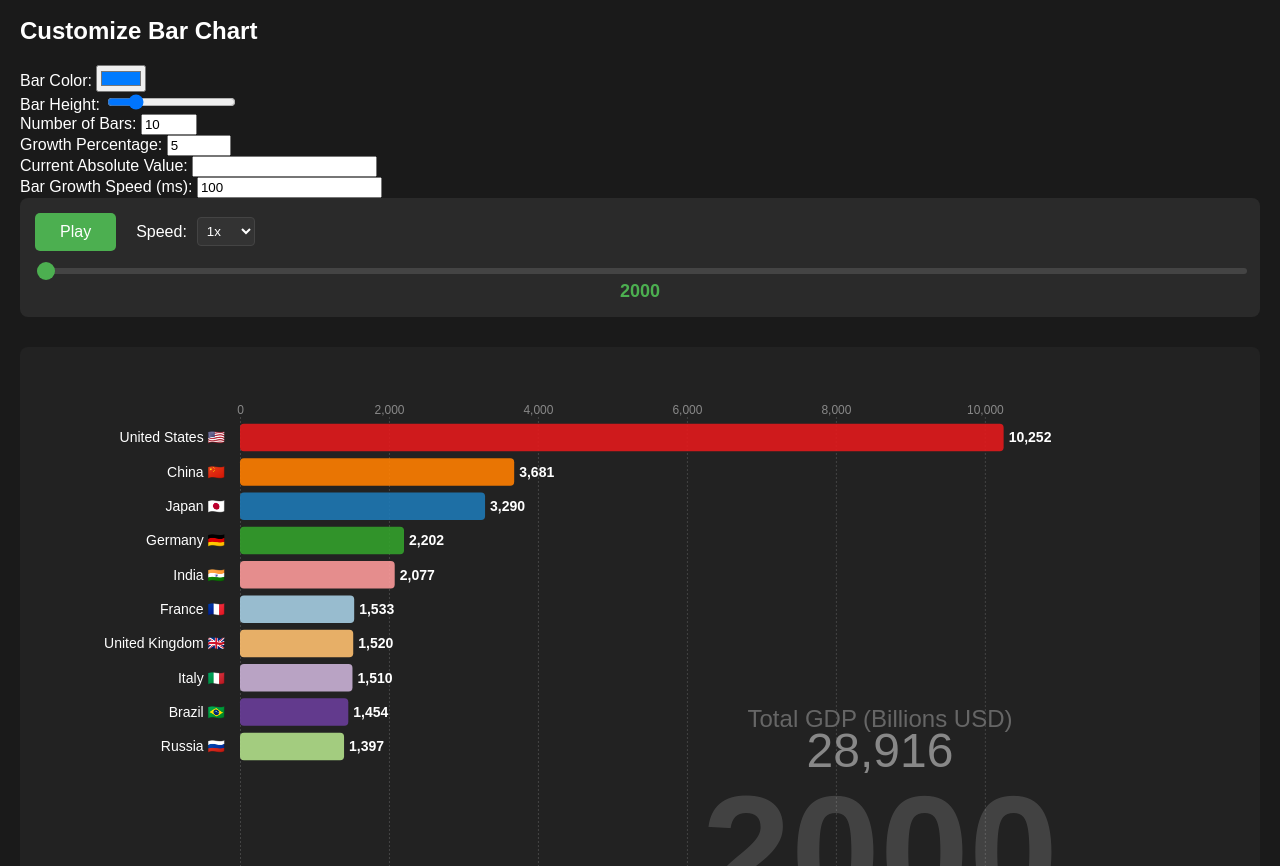
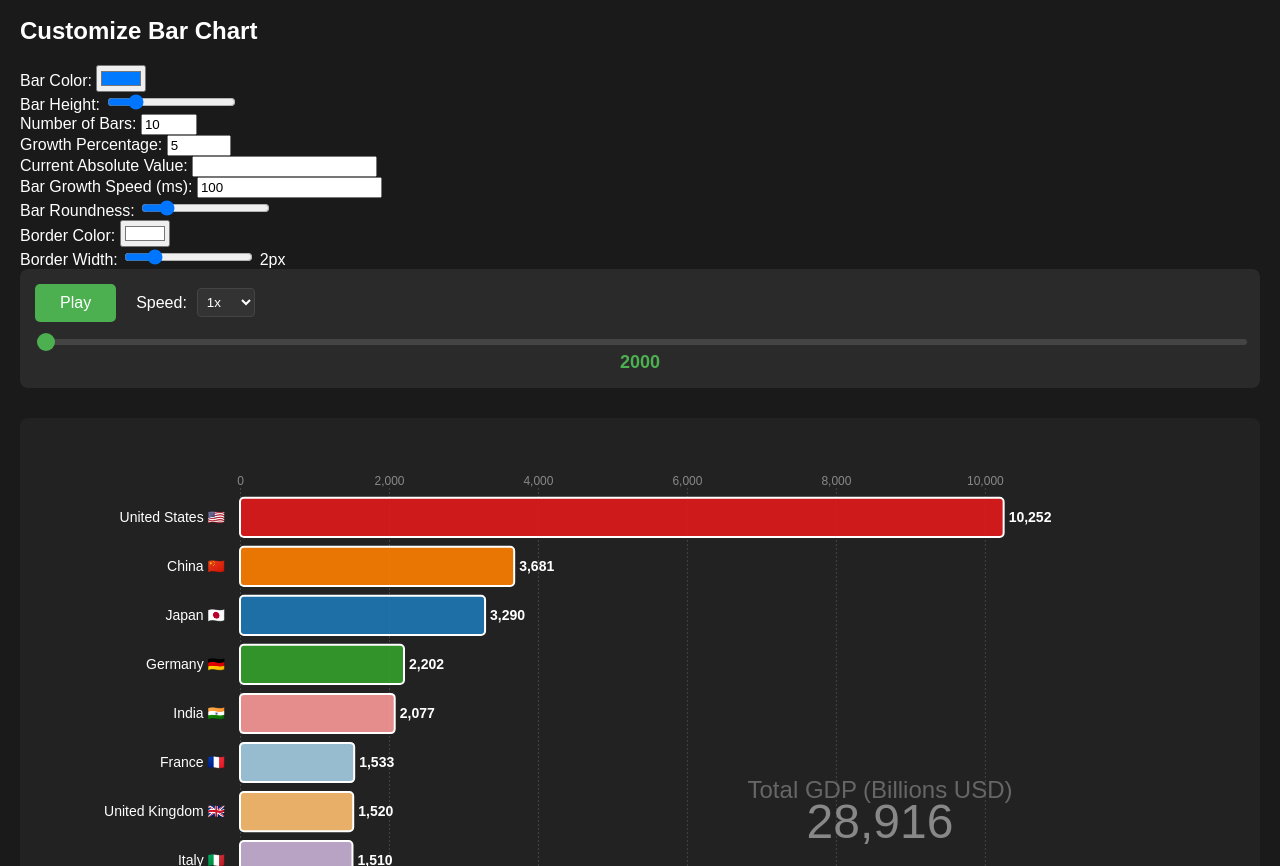
Before and after one commit to hubgetter/RacingCharts, a plain HTML site: page index.html in a window 1280 px wide. Shown: the part 86-952 px from the top of the page. Drawn offline with nearby package versions, Linux system fonts and the light colour scheme.

Commit message:
Border added

```diff
--- a/index.html
+++ b/index.html
@@ -55,6 +55,19 @@
                 <label for="barGrowthSpeed">Bar Growth Speed (ms):</label>
                 <input type="number" id="barGrowthSpeed" name="barGrowthSpeed" min="10" step="10" value="100">
             </div>
+            <div class="config-group">
+                <label for="barRoundness">Bar Roundness:</label>
+                <input type="range" id="barRoundness" name="barRoundness" min="0" max="25" value="4">
+            </div>
+            <div class="config-group">
+                <label for="borderColor">Border Color:</label>
+                <input type="color" id="borderColor" name="borderColor" value="#ffffff">
+            </div>
+            <div class="config-group">
+                <label for="borderWidth">Border Width:</label>
+                <input type="range" id="borderWidth" name="borderWidth" min="0" max="10" value="2" step="0.5">
+                <span id="borderWidthValue">2px</span>
+            </div>
         </div>
 
         <div class="controls">
--- a/script.js
+++ b/script.js
@@ -13,9 +13,12 @@ const width = Math.min(1400, window.innerWidth - 40);
 const height = Math.min(800, window.innerHeight - 200);
 const margin = { top: 50, right: 200, bottom: 50, left: 200 };
 const formatNumber = d3.format(",.0f");
-let barHeight = 35;
+let barHeight = 50;
 let duration = 600;
-let n = 10;
+let n = 15;
+let barRoundness = 4;
+let borderColor = "#ffffff";
+let borderWidth = 2;
 
 // Define a custom color scale
 const colorScale = d3.scaleOrdinal(d3.schemeTableau10.concat(d3.schemeSet3));
@@ -274,9 +277,12 @@ function updateChart(currentYear) {
             .append("rect")
             .attr("height", y.bandwidth())
             .attr("x", margin.left)
-            .attr("fill", d => d.color)
-            .attr("rx", 4)
-            .attr("ry", 4)
+            .style("fill", d => d.color)
+            .style("opacity", 1)
+            .style("stroke", borderColor)
+            .style("stroke-width", borderWidth + "px")
+            .attr("rx", barRoundness)
+            .attr("ry", barRoundness)
             .attr("y", height) // Start from bottom
             .attr("width", 0);
 
@@ -286,7 +292,12 @@ function updateChart(currentYear) {
             .duration(duration / 2)
             .attr("y", d => y(d.Y_Parameter))
             .attr("width", d => x(d.value) - margin.left)
-            .attr("height", y.bandwidth());
+            .attr("height", y.bandwidth())
+            .attr("rx", barRoundness)
+            .attr("ry", barRoundness)
+            .style("opacity", 1)
+            .style("stroke", borderColor)
+            .style("stroke-width", borderWidth + "px");
 
         // Update labels
         const labels = svg.selectAll(".label-group")
@@ -483,9 +494,31 @@ function stopAnimation() {
 }
 
 function setupConfigurationListeners() {
-    document.getElementById('barColor').addEventListener('input', updateChartConfiguration);
-    document.getElementById('barHeight').addEventListener('input', updateChartConfiguration);
-    document.getElementById('numBars').addEventListener('input', updateChartConfiguration);
+    d3.select("#barHeight").on("input", function() {
+        barHeight = +this.value;
+        updateChartConfiguration();
+    });
+
+    d3.select("#numBars").on("input", function() {
+        n = +this.value;
+        updateChartConfiguration();
+    });
+
+    d3.select("#barRoundness").on("input", function() {
+        barRoundness = +this.value;
+        updateChartConfiguration();
+    });
+
+    d3.select("#borderColor").on("input", function() {
+        borderColor = this.value;
+        updateChartConfiguration();
+    });
+
+    d3.select("#borderWidth").on("input", function() {
+        borderWidth = +this.value;
+        d3.select("#borderWidthValue").text(borderWidth + "px");
+        updateChartConfiguration();
+    });
 }
 
 function updateChartConfiguration() {
```
